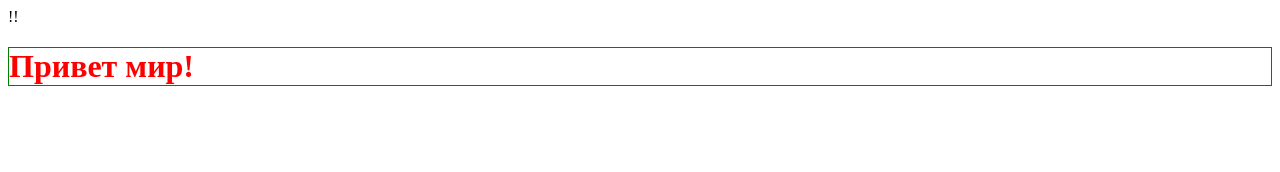
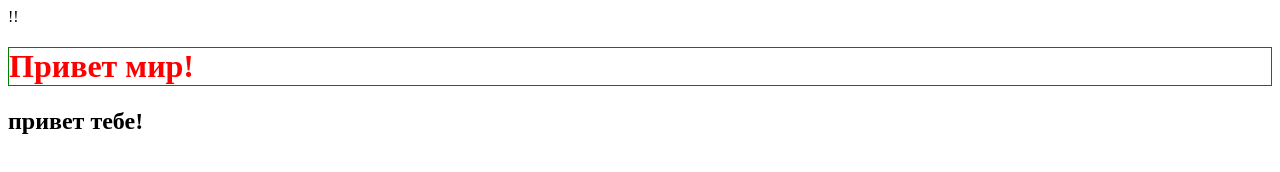
Before and after one commit to AlexUSSR/mq-diplom, a plain HTML site: page index.html in a window 1280 px wide. Drawn offline with Linux system fonts and the light colour scheme.

Commit message:
обновление index.html

```diff
--- a/index.html
+++ b/index.html
@@ -9,5 +9,7 @@
 </head>
 <body>
     <h1>Привет мир!</h1>
+    <h2>привет тебе!</h2>
 </body>
+
 </html>
```
